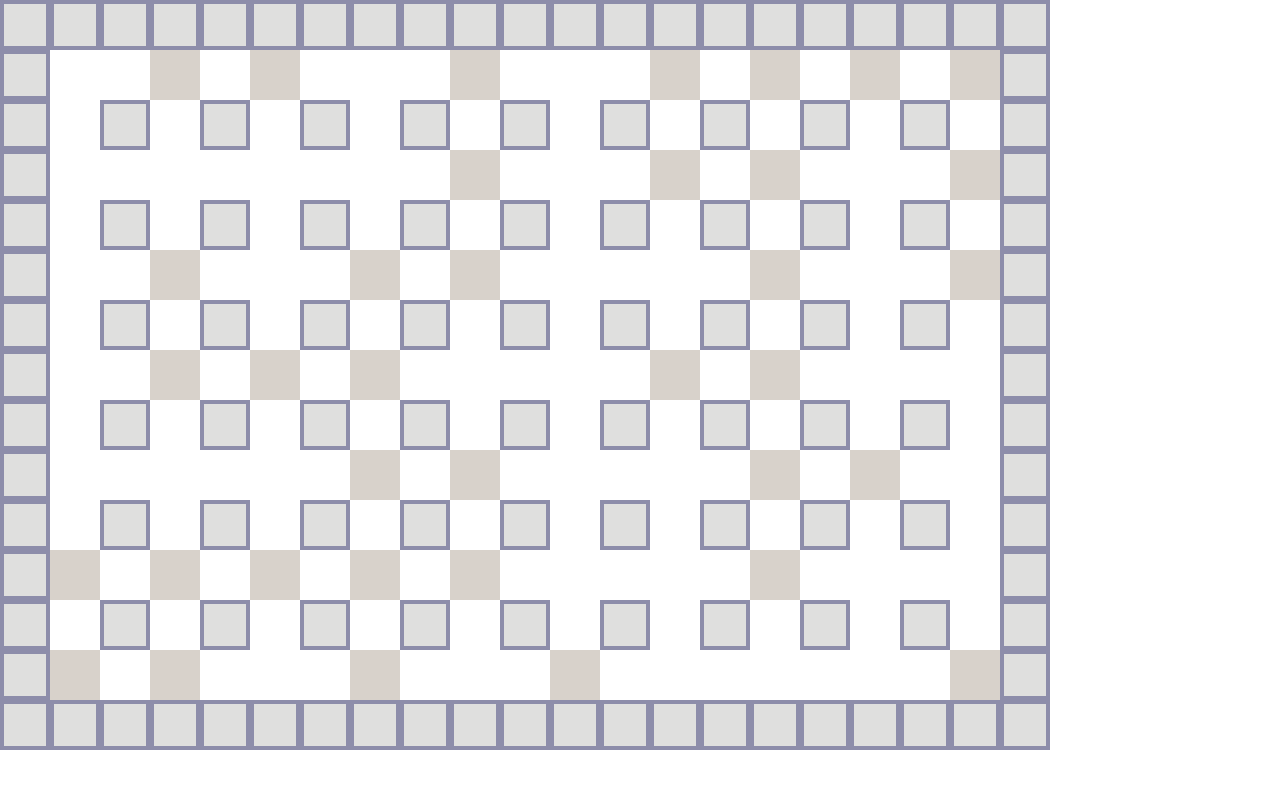
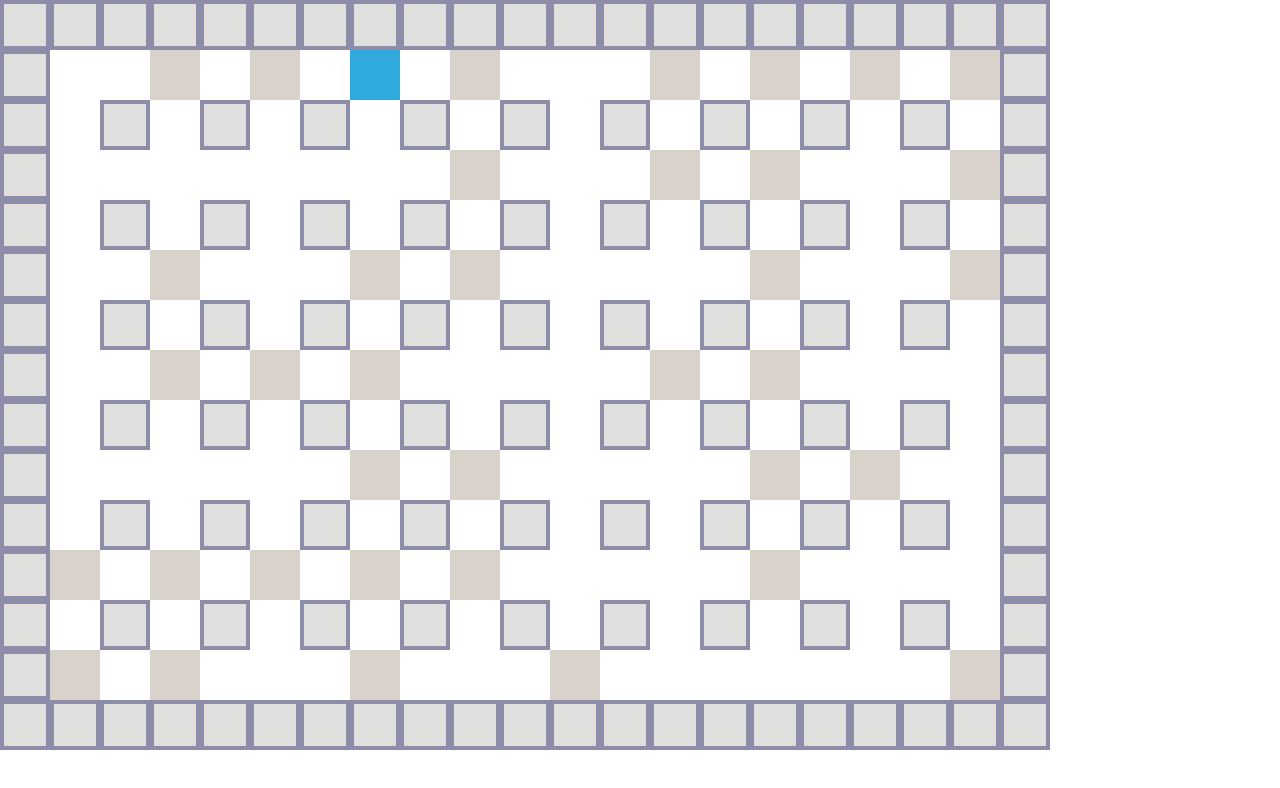
Before and after one commit to pika-3kw/boomberman, an Angular app: page / in a window 1280 px wide. Shown: the top 788 px of the page. Built offline with nearby package versions, Linux system fonts and the light colour scheme.

Commit message:
[Feature] Generate bomber

```diff
--- a/package.json
+++ b/package.json
@@ -19,6 +19,7 @@
     "@angular/platform-browser": "~13.2.0",
     "@angular/platform-browser-dynamic": "~13.2.0",
     "@angular/router": "~13.2.0",
+    "lodash": "^4.17.21",
     "rxjs": "~7.5.0",
     "tslib": "^2.3.0",
     "zone.js": "~0.11.4"
@@ -28,6 +29,7 @@
     "@angular/cli": "~13.2.6",
     "@angular/compiler-cli": "~13.2.0",
     "@types/jasmine": "~3.10.0",
+    "@types/lodash": "^4.14.181",
     "@types/node": "^12.11.1",
     "jasmine-core": "~4.0.0",
     "karma": "~6.3.0",
--- a/src/app/app.module.ts
+++ b/src/app/app.module.ts
@@ -5,9 +5,10 @@ import { AppComponent } from './app.component';
 import { WallComponent } from './wall/wall.component';
 import { GameComponent } from './game/game.component';
 import { SoftWallComponent } from './soft-wall/soft-wall.component';
+import { BomberComponent } from './bomber/bomber.component';
 
 @NgModule({
-  declarations: [AppComponent, WallComponent, GameComponent, SoftWallComponent],
+  declarations: [AppComponent, WallComponent, GameComponent, SoftWallComponent, BomberComponent],
   imports: [BrowserModule],
   providers: [],
   bootstrap: [AppComponent],
--- /dev/null
+++ b/src/app/bomber/bomber.component.ts
@@ -0,0 +1,21 @@
+import { Component, OnInit } from '@angular/core';
+
+export interface IBomberPos {
+  x: number;
+  y: number;
+}
+
+export interface IBomber {
+  pos: IBomberPos;
+}
+
+@Component({
+  selector: 'app-bomber',
+  templateUrl: './bomber.component.html',
+  styleUrls: ['./bomber.component.scss'],
+})
+export class BomberComponent implements OnInit {
+  constructor() {}
+
+  ngOnInit(): void {}
+}
--- a/src/app/game/game.component.html
+++ b/src/app/game/game.component.html
@@ -3,3 +3,5 @@
 
 <app-soft-wall class="soft-wall" *ngFor="let w of softWalls" [ngStyle]="getStylePos(w.pos)">
 </app-soft-wall>
+
+<app-bomber class="bomber" [ngStyle]="getStylePos(bomber.pos)"></app-bomber>
--- a/src/app/game/game.component.ts
+++ b/src/app/game/game.component.ts
@@ -1,9 +1,15 @@
 import { Component, OnInit } from '@angular/core';
 
-import { IWall, IWallPos } from '../wall/wall.component';
+import { IWall } from '../wall/wall.component';
 import { BLOCK_SIZE } from '../../constants/game';
 
 import { random } from '../../helpers/random';
+import { IBomber } from '../bomber/bomber.component';
+
+interface IPosition {
+  x: number;
+  y: number;
+}
 
 @Component({
   selector: 'app-game',
@@ -16,11 +22,18 @@ export class GameComponent implements OnInit {
   walls: IWall[] = [];
   softWallCount: number = 50;
   softWalls: IWall[] = [];
+  bomber: IBomber = {
+    pos: {
+      x: 0,
+      y: 0,
+    },
+  };
 
   constructor() {
     this.generateEdgelWalls();
     this.generateInnerWalls();
     this.generateSoftWalls();
+    this.generateBomber();
   }
 
   generateEdgelWalls() {
@@ -87,9 +100,57 @@ export class GameComponent implements OnInit {
     }
   }
 
+  generateBomber() {
+    let count = 0;
+    const pos = {
+      x: random(1, this.width - 1, 'odd'),
+      y: random(1, this.height - 1, 'odd'),
+    };
+    const isAroundPositionAvailable = this.checkPositionBomber(pos);
+    if (!isAroundPositionAvailable) {
+      this.generateBomber();
+    }
+  }
+
+  checkPositionBomber(pos: IPosition): any {
+    const unavailablePostions = [...this.walls, ...this.softWalls];
+    const isBomberPosAvailable = unavailablePostions.findIndex((item) =>
+      this.comparePostition(item.pos, pos)
+    );
+
+    if (!isBomberPosAvailable) {
+      return false;
+    }
+
+    this.bomber.pos = pos;
+
+    const checkAroundPostition = [
+      { x: pos.x - 1, y: pos.y - 1 },
+      { x: pos.x - 1, y: pos.y },
+      { x: pos.x - 1, y: pos.y + 1 },
+      { x: pos.x, y: pos.y - 1 },
+      { x: pos.x, y: pos.y + 1 },
+      { x: pos.x + 1, y: pos.y - 1 },
+      { x: pos.x + 1, y: pos.y },
+      { x: pos.x + 1, y: pos.y + 1 },
+    ]
+      .map((p) => {
+        return unavailablePostions.findIndex((item) =>
+          this.comparePostition(p, item.pos)
+        );
+      })
+      .filter((r) => r < 0).length;
+
+    return checkAroundPostition >= 2;
+  }
+
+  comparePostition(pos1: IPosition, pos2: IPosition) {
+    return pos1.x === pos2.x && pos1.y === pos2.y;
+  }
+
   ngOnInit(): void {}
 
-  getStylePos(pos: IWallPos) {
+  getStylePos(pos: IPosition) {
     return {
       top: pos.y * BLOCK_SIZE + 'px',
       left: pos.x * BLOCK_SIZE + 'px',
--- a/src/styles.scss
+++ b/src/styles.scss
@@ -30,3 +30,9 @@
   background-color: #d8d2cb;
   position: absolute;
 }
+
+.bomber {
+  @extend .block;
+  background-color: #30aadd;
+  position: absolute;
+}
```
Also changed, not shown: src/app/bomber/bomber.component.html (added), src/app/bomber/bomber.component.scss (added), 2 other files (tests, documents, lock files or other folders).
